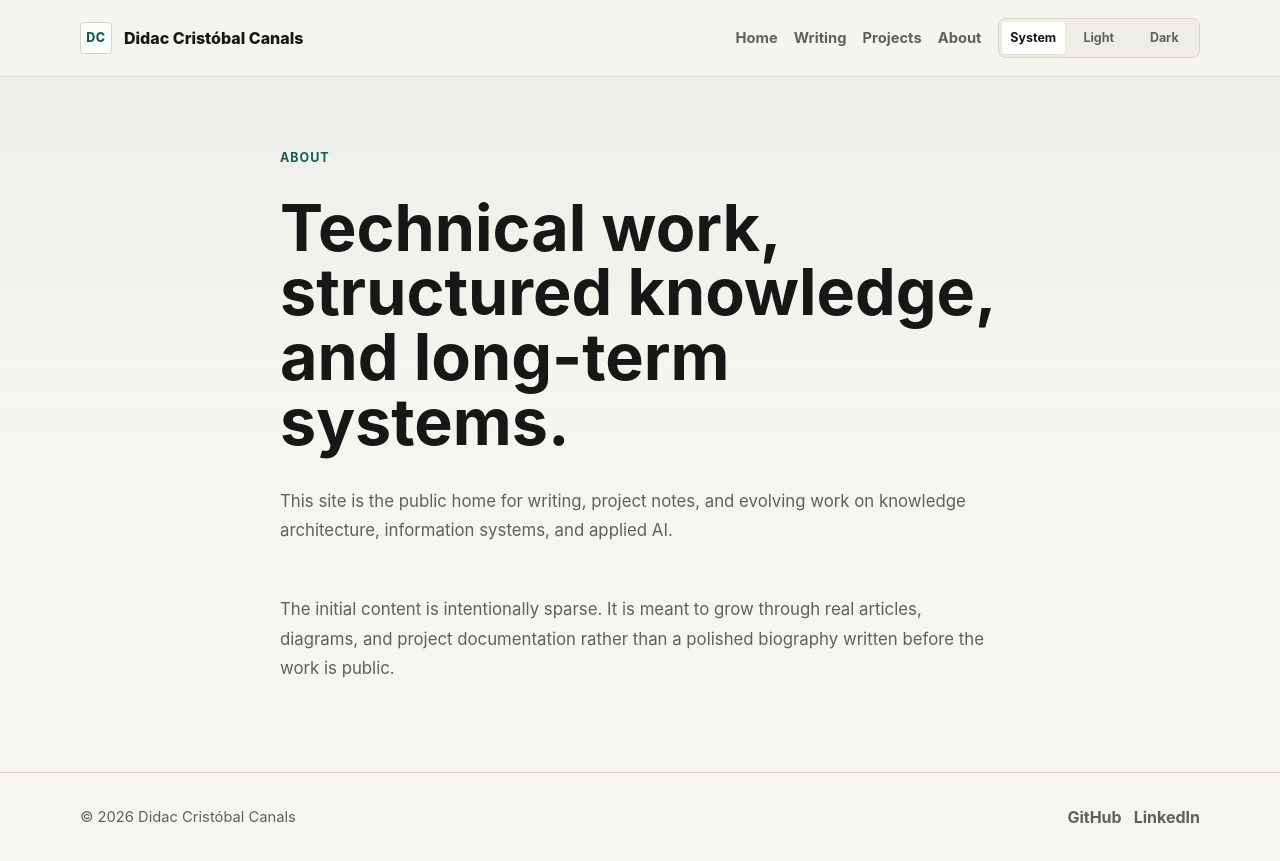
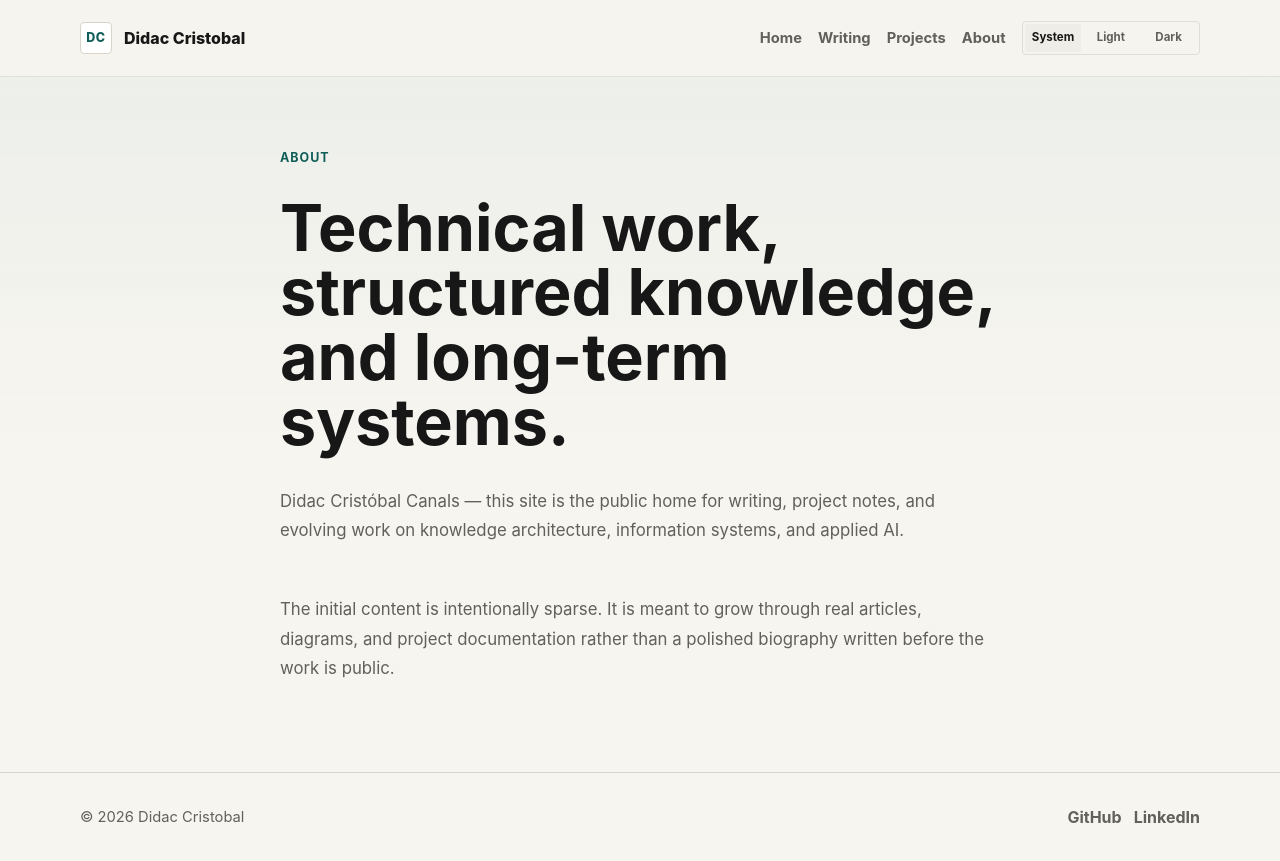
Before and after one commit to didac-crst/didac-crst.com, an Astro site: page /about in a window 1280 px wide. Built offline with nearby package versions, Linux system fonts and the light colour scheme; Astro itself is replaced by a stand-in of ours.

Commit message:
Refine identity and social previews
Co-authored-by: Cursor <cursoragent@cursor.com>

```diff
--- a/src/components/ThemeToggle.astro
+++ b/src/components/ThemeToggle.astro
@@ -40,28 +40,27 @@
   .theme-toggle {
     display: inline-grid;
     grid-template-columns: repeat(3, minmax(0, 1fr));
-    gap: 2px;
-    padding: 3px;
-    border: 1px solid var(--color-border);
-    border-radius: var(--radius-medium);
-    background: var(--color-surface-muted);
+    gap: 1px;
+    padding: 2px;
+    border: 1px solid color-mix(in srgb, var(--color-border) 72%, transparent);
+    border-radius: var(--radius-small);
+    background: transparent;
   }
 
   .theme-toggle button {
-    min-height: 2rem;
-    padding: 0.25rem 0.55rem;
+    min-height: 1.75rem;
+    padding: 0.2rem 0.45rem;
     border: 0;
-    border-radius: var(--radius-small);
+    border-radius: 3px;
     background: transparent;
     color: var(--color-muted);
     cursor: pointer;
-    font-size: 0.78rem;
-    font-weight: 700;
+    font-size: 0.72rem;
+    font-weight: 650;
   }
 
   .theme-toggle button[aria-pressed="true"] {
-    background: var(--color-surface);
+    background: var(--color-surface-muted);
     color: var(--color-text);
-    box-shadow: 0 1px 2px rgb(0 0 0 / 0.08);
   }
 </style>
--- a/src/layouts/BaseLayout.astro
+++ b/src/layouts/BaseLayout.astro
@@ -16,7 +16,7 @@ const {
   title = SITE.title,
   description = SITE.description,
   canonical,
-  image = "/favicon.svg",
+  image = "/og/default.png",
   type = "website"
 } = Astro.props;
 
--- a/src/pages/about.astro
+++ b/src/pages/about.astro
@@ -1,18 +1,19 @@
 ---
 import BaseLayout from "@/layouts/BaseLayout.astro";
+import { SITE } from "@/site.config";
 ---
 
 <BaseLayout
   title="About"
-  description="About Didac Cristobal Canals and the purpose of didac-crst.com."
+  description={`About ${SITE.fullName} and the purpose of didac-crst.com.`}
 >
   <section class="section">
     <div class="reading-container stack">
       <p class="eyebrow">About</p>
       <h1>Technical work, structured knowledge, and long-term systems.</h1>
       <p class="lede">
-        This site is the public home for writing, project notes, and evolving work on
-        knowledge architecture, information systems, and applied AI.
+        {SITE.fullName} — this site is the public home for writing, project notes,
+        and evolving work on knowledge architecture, information systems, and applied AI.
       </p>
       <p>
         The initial content is intentionally sparse. It is meant to grow through real
--- a/src/pages/index.astro
+++ b/src/pages/index.astro
@@ -25,7 +25,10 @@ const articles = (await getCollection("writing"))
       <SocialLinks />
     </div>
     <aside class="positioning" aria-label="Positioning">
-      <p>Technical writing and public project notes on architecture, knowledge systems, and applied AI.</p>
+      <p>
+        Use deterministic methods where possible. Add probabilistic intelligence
+        where it earns its complexity.
+      </p>
     </aside>
   </section>
 
--- a/src/pages/projects/index.astro
+++ b/src/pages/projects/index.astro
@@ -2,11 +2,12 @@
 import ProjectCard from "@/components/ProjectCard.astro";
 import BaseLayout from "@/layouts/BaseLayout.astro";
 import { projects } from "@/projects";
+import { SITE } from "@/site.config";
 ---
 
 <BaseLayout
   title="Projects"
-  description="Public project notes and open-source work by Didac Cristobal Canals."
+  description={`Public project notes and open-source work by ${SITE.fullName}.`}
 >
   <section class="section">
     <div class="container stack">
--- a/src/site.config.ts
+++ b/src/site.config.ts
@@ -1,7 +1,8 @@
 export const SITE = {
-  name: "Didac Cristóbal Canals",
+  name: "Didac Cristobal",
+  fullName: "Didac Cristóbal Canals",
   domain: "https://didac-crst.com",
-  title: "Didac Cristóbal Canals",
+  title: "Didac Cristobal",
   description:
     "Knowledge systems, information architecture, and applied AI for turning fragmented information into structured, traceable, usable knowledge.",
   github: "https://github.com/didac-crst",
```
Also changed, not shown: public/favicon.svg, public/og/default.png (added).
